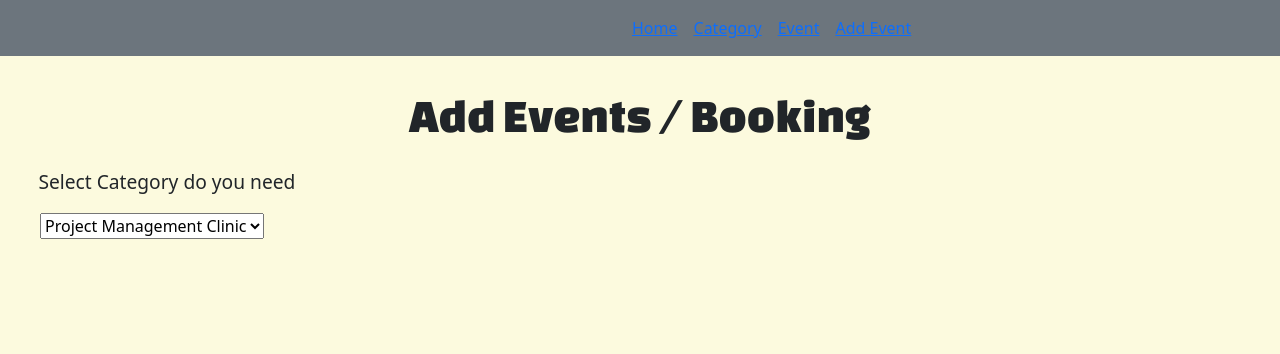
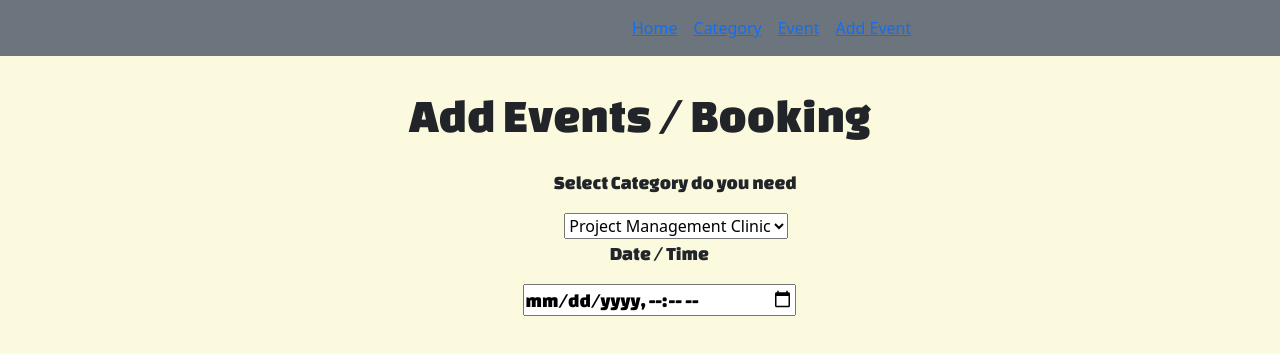
Before and after one commit to OASIP-KW1/Front-End, a Vue app in the folder OASIP_KW1/: page /addevent in a window 1280 px wide. Shown: the top 354 px of the page. Built offline with nearby package versions, Linux system fonts and the light colour scheme.

Commit message:
add select + date/time

```diff
--- a/OASIP_KW1/src/components/AddEvent.vue
+++ b/OASIP_KW1/src/components/AddEvent.vue
@@ -1,10 +1,11 @@
 <script setup>
-import { ref,onBeforeMount } from 'vue'
+
 </script>
 
 <template>
     <p class="addtitle">Add Events / Booking</p>
-    <p class="select">Select Category do you need</p>
+    <div class="select1">
+        <p class="select">Select Category do you need</p>
 <select class="option">
     <option value="1">Project Management Clinic</option>
     <option value="2">DevOps/Infra Clinic</option>
@@ -12,10 +13,17 @@ import { ref,onBeforeMount } from 'vue'
     <option value="4">Client-side Clinic</option>
     <option value="5">Server-side Clinic</option>
 </select>
+    </div>
+<div class="select2">
+    <p>Date / Time</p>
+    <input id="party" type="datetime-local" name="partydate">
+</div>
+
 </template>
 
 <style>
 @import url('https://fonts.googleapis.com/css2?family=Changa+One&display=swap');
+@import url('https://fonts.googleapis.com/css2?family=Itim&display=swap');
 .addtitle{
  font-family: 'Changa One', cursive;
  font-size: 3em;
@@ -25,8 +33,27 @@ import { ref,onBeforeMount } from 'vue'
 .select{
     font-size: larger;
     margin-left: 2em;
+    font-family: 'Changa One', cursive;
+     text-align: center;
 }
 .option{
     margin-left: 2.5em;
+    text-align: center;
+}
+.select2{
+    font-size: larger;
+    margin-left: 2em;
+    font-family: 'Changa One', cursive;
+     text-align: center;
+}
+.select1{
+    /* font-size: larger; */
+    margin-left: 2em;
+    /* font-family: 'Changa One', cursive; */
+    text-align: center;
+}
+.party{
+    font-family: 'Itim', cursive;
+    margin-left: 2em
 }
 </style>
```
